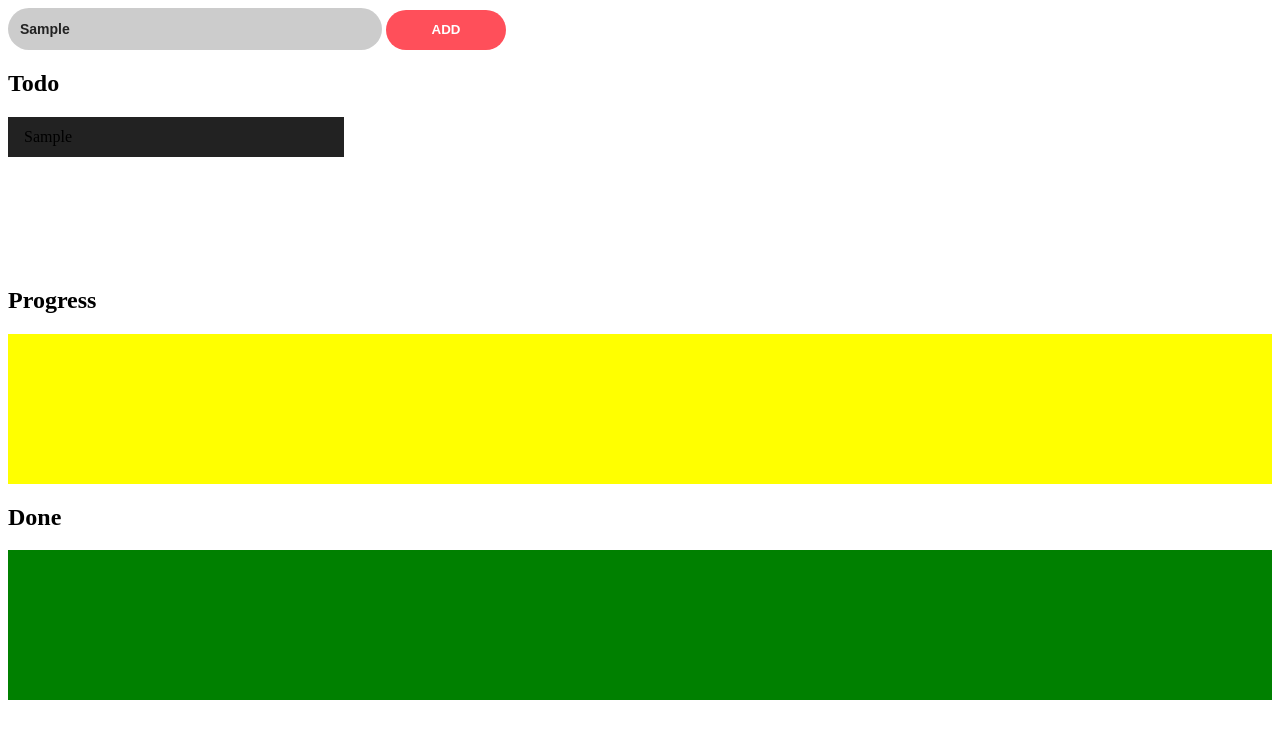
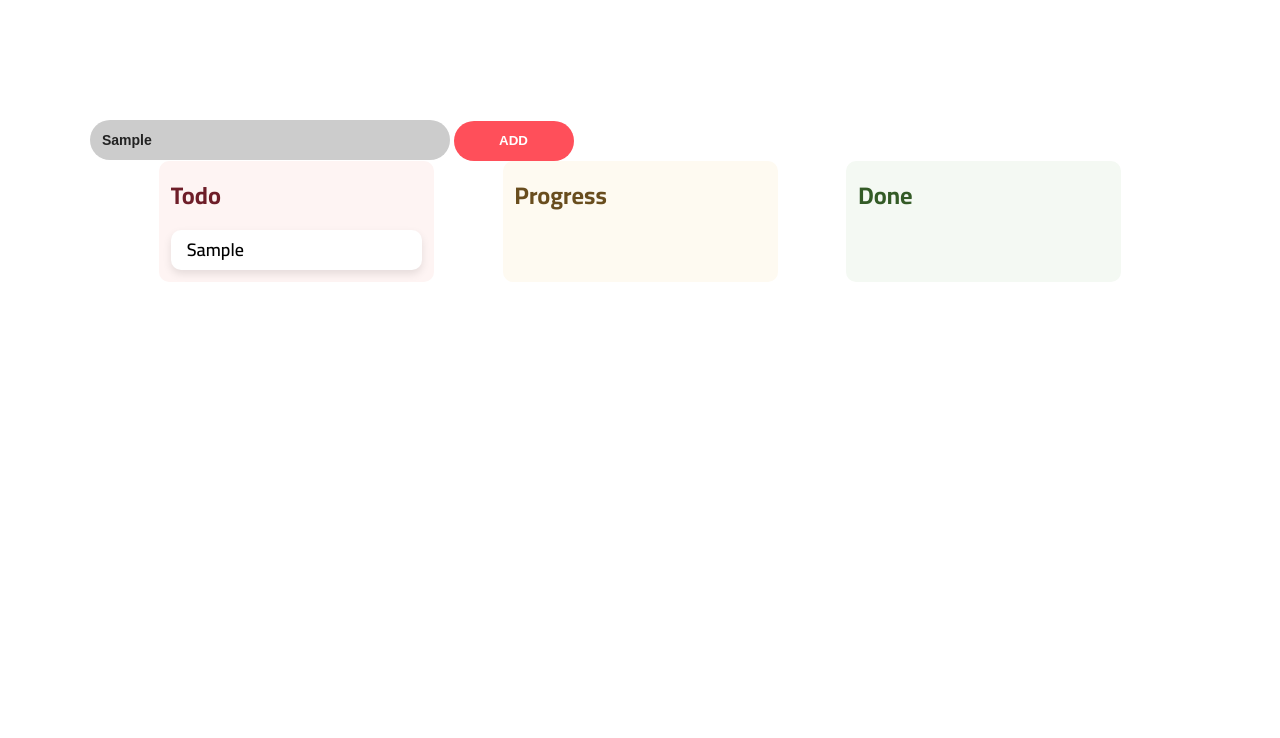
Before and after one commit to Gexof/To-Do, a plain HTML site: page index.html in a window 1280 px wide. Both pictures are taken after typing "Sample" into the empty fields and a click on the button "ADD". Drawn offline with Linux system fonts and the light colour scheme.

Commit message:
enhacne ui and make function for intilaztion

```diff
--- a/index.html
+++ b/index.html
@@ -4,6 +4,14 @@
     <meta charset="UTF-8" />
     <meta name="viewport" content="width=device-width, initial-scale=1.0" />
     <title>TODO - LIST</title>
+
+    <!-- Google fonts -->
+    <link rel="preconnect" href="https://fonts.googleapis.com" />
+    <link rel="preconnect" href="https://fonts.gstatic.com" crossorigin />
+    <link
+      href="https://fonts.googleapis.com/css2?family=Cairo:wght@200;300;400;500;600;700;800;900;1000&display=swap"
+      rel="stylesheet"
+    />
 
     <link rel="stylesheet" href="/style.css" />
   </head>
@@ -12,37 +20,37 @@
       <input class="inTodo" type="text" placeholder="Add TODO" id="todo-text" />
       <button class="btn" id="add-btn">ADD</button>
     </div>
-
-    <div>
+    <div class="todos-body">
+      <div class="todo b-r-10 p-t-12 p-r-12 p-b-12 p-l-12 tra">
         <h2>Todo</h2>
         <div
-        class="todo"
+          class="tra"
           id="todo-div"
           ondragover="allowDrop(event)"
           ondrop="drop(event)"
         ></div>
       </div>
 
-    <div>
+      <div class="progress b-r-10 p-t-12 p-r-12 p-b-12 p-l-12 tra">
         <h2>Progress</h2>
         <div
-        class="progress"
+          class=""
           id="progress-div"
           ondragover="allowDrop(event)"
           ondrop="drop(event)"
         ></div>
       </div>
 
-    <div>
+      <div class="done b-r-10 p-t-12 p-r-12 p-b-12 p-l-12 tra">
         <h2>Done</h2>
         <div
-        class="done"
+          class=""
           id="done-div"
           ondragover="allowDrop(event)"
           ondrop="drop(event)"
         ></div>
       </div>
-
+    </div>
     <script src="main.js"></script>
   </body>
 </html>
--- a/main.js
+++ b/main.js
@@ -130,6 +130,25 @@ let todoList = [];
 let progressList = [];
 let doneList = [];
 
+// if (localStorage.getItem("Todo") != null) {
+//   todoList = JSON.parse(localStorage.getItem("Todo"));
+// } else {
+//   todoList = [];
+// }
+
+checkForIntializeItems("Todo", todoList);
+
+function checkForIntializeItems(storgeName, list) {
+  if (localStorage.getItem(storgeName) != null) {
+    list = JSON.parse(localStorage.getItem(storgeName));
+  } else {
+    list = [];
+  }
+}
+
+getTodo();
+getProg();
+getDone();
 // Drag & Drop FUNCTIONS
 function drag(event) {
   event.dataTransfer.setData("text", event.target.id);
@@ -146,7 +165,6 @@ function drop(event) {
   let parId = event.dataTransfer.getData("par-id");
   let draggedItem = document.getElementById(id);
 
-  // Create a unique identifier for each todo item
   let uniqueId = "todo-" + new Date().getTime();
 
   event.target.appendChild(draggedItem);
@@ -205,6 +223,7 @@ function addTodo() {
   let uniqueId = "todo-" + new Date().getTime();
   let newTodo = { id: uniqueId, text: todoText.value };
   todoList.push(newTodo);
+  localStorage.setItem("Todo", JSON.stringify(todoList));
   getTodo();
 }
 
--- a/style.css
+++ b/style.css
@@ -1,3 +1,35 @@
+:root {
+  --red-color: #fef4f3;
+  --dark-red-color: #6e1d28;
+  --yellow-color: #fefaf1;
+  --dark-yellow-color: #694d1e;
+  --green-color: #f4f9f3;
+  --dark-green-color: #335b26;
+}
+
+* {
+  box-sizing: border-box;
+  margin: 0;
+  padding: 0;
+}
+
+body {
+  padding: 120px 90px 0 90px;
+  font-family: "Cairo", sans-serif;
+}
+
+/* Button */
+.btn {
+  background-color: #ff4f5a;
+  color: white;
+  border: none;
+  width: 120px;
+  height: 40px;
+  border-radius: 50px;
+  font-weight: 600;
+}
+
+/* Input Of Todo */
 .inTodo {
   background-color: #ccc;
   color: #222222;
@@ -14,41 +46,88 @@
   outline: none;
 }
 
-.btn {
-  background-color: #ff4f5a;
-  color: white;
-  border: none;
-  width: 120px;
-  height: 40px;
-  border-radius: 50px;
-  font-weight: 600;
+/* Border Raduis */
+.b-r-10 {
+  border-radius: 10px;
+}
+
+/* Padding */
+.p-t-12 {
+  padding-top: 12px;
+}
+
+.p-r-12 {
+  padding-right: 12px;
+}
+
+.p-b-12 {
+  padding-bottom: 12px;
+}
+
+.p-l-12 {
+  padding-left: 12px;
+}
+
+/* Flex */
+.flex-c {
+  display: flex;
+  flex-direction: column;
+}
+
+/* Transation */
+.tra {
+  transition: all 0.3s ease;
+}
+
+/* Body */
+.todos-body {
+  display: flex;
+  justify-content: space-evenly;
 }
 
 .todo {
-  height: 150px;
+  width: 25%;
+  background-color: var(--red-color);
+}
+.todo h2 {
+  color: var(--dark-red-color);
 }
 
 .progress {
-  height: 150px;
-  background-color: yellow;
+  width: 25%;
+  background-color: var(--yellow-color);
+}
+
+.progress h2 {
+  color: var(--dark-yellow-color);
 }
 
 .done {
-  height: 150px;
-  background-color: green;
+  width: 25%;
+  background-color: var(--green-color);
+}
+
+.done h2 {
+  color: var(--dark-green-color);
+}
+
+#todo-div,
+#progress-div,
+#done-div {
+  width: 100%;
+  height: 100%;
 }
 
 .todo-r {
-  background-color: #222222;
-  width: 320px;
+  background-color: #fff;
   height: 40px;
   display: flex;
   padding-left: 16px;
   align-items: center;
-}
-
-.todo-r h5 {
   font-size: 18px;
   font-weight: 600;
-  color: #fff;
+  color: black;
+  border-radius: 10px;
+  margin-top: 12px;
+  box-shadow: 0 4px 8px rgba(0, 0, 0, 0.1);
 }
```
Lines whose indentation alone changed are shown as unchanged.
